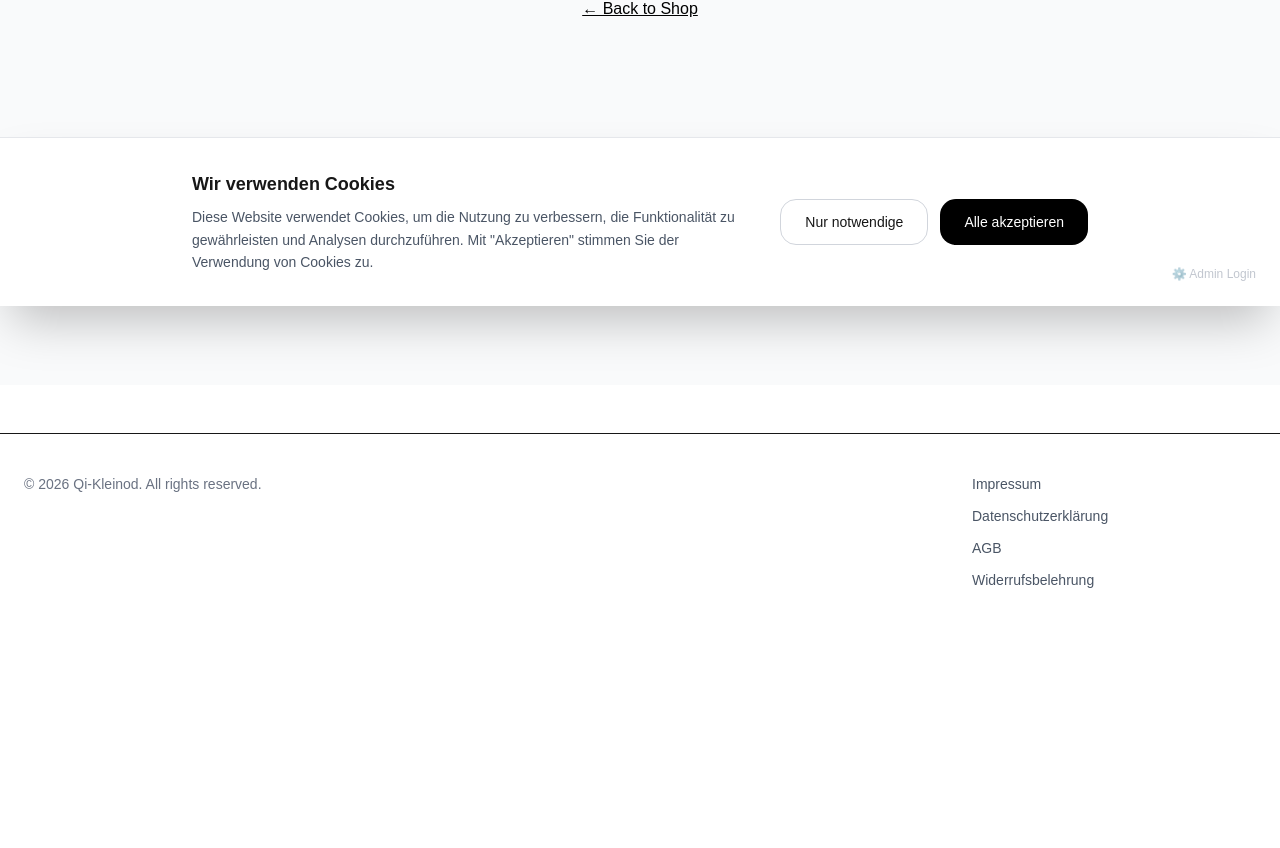
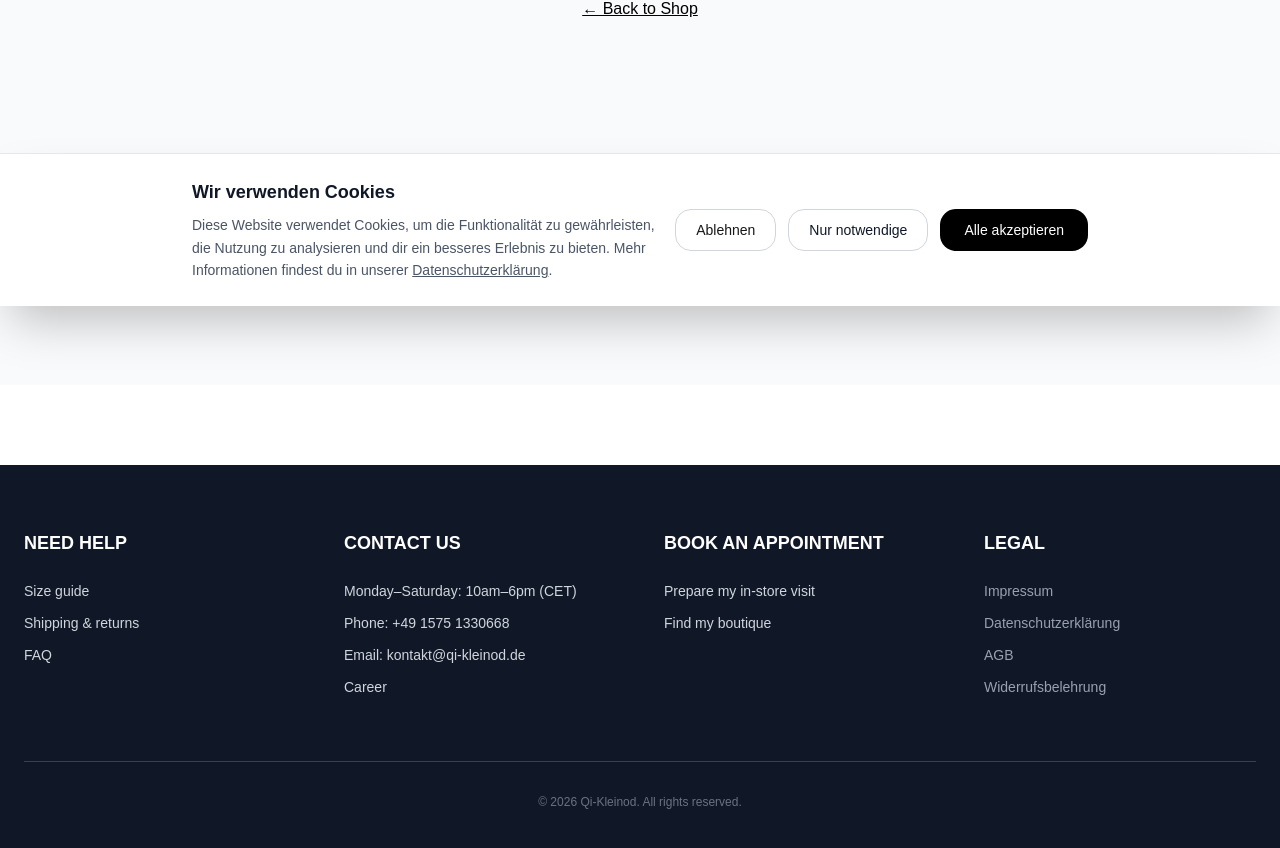
Before and after one commit to zsc13810288137/qi-kleinod, a Next.js app: page /checkout in a window 1280 px wide. Shown: the part 494-1342 px from the top of the page. Before the commit the page ends 1124 px from the top, so only its background shows below. Built offline with nearby package versions, Linux system fonts and the light colour scheme; no server answers.

Commit message:
qi-kleinod version milestone_1_0_5

```diff
--- /dev/null
+++ b/app/career/page.tsx
@@ -0,0 +1,74 @@
+// app/career/page.tsx
+export default function CareerPage() {
+  return (
+    <div className="min-h-screen bg-gray-50 py-16">
+      <div className="max-w-4xl mx-auto px-6">
+        <h1 className="text-5xl font-bold text-center mb-4 text-gray-900">Join Our Team</h1>
+        <p className="text-center text-gray-600 text-lg mb-16">
+          We're looking for passionate people to grow with us.
+        </p>
+
+        <div className="space-y-12">
+
+          {/* 职位1：网站开发助理 */}
+          <div className="bg-white rounded-3xl p-10 shadow-sm">
+            <div className="flex justify-between items-start mb-6">
+              <div>
+                <h2 className="text-2xl font-semibold text-gray-900">Website Development Assistant</h2>
+                <p className="text-emerald-600 font-medium mt-1">Part-time / Remote</p>
+              </div>
+              <span className="bg-emerald-100 text-emerald-700 px-4 py-1.5 rounded-full text-sm font-medium">Open Position</span>
+            </div>
+            <p className="text-gray-600 mb-6">
+              We are looking for a motivated individual to assist with website maintenance,
+              feature development, and bug fixing for our online jewelry store.
+            </p>
+            <div className="text-sm text-gray-500 space-y-2">
+              <p><strong>Requirements:</strong></p>
+              <ul className="list-disc pl-5 space-y-1">
+                <li>Basic knowledge of Next.js, React, and Tailwind CSS</li>
+                <li>Familiarity with Supabase or similar backend services</li>
+                <li>Good English and German communication skills</li>
+                <li>Ability to work independently and learn quickly</li>
+              </ul>
+            </div>
+            <button className="mt-8 px-8 py-3 bg-black text-white rounded-2xl hover:bg-gray-800 transition">
+              Apply Now
+            </button>
+          </div>
+
+          {/* 职位2：店内导购助理 */}
+          <div className="bg-white rounded-3xl p-10 shadow-sm">
+            <div className="flex justify-between items-start mb-6">
+              <div>
+                <h2 className="text-2xl font-semibold text-gray-900">In-Store Sales Assistant</h2>
+                <p className="text-emerald-600 font-medium mt-1">Part-time • Mainz Area</p>
+              </div>
+              <span className="bg-emerald-100 text-emerald-700 px-4 py-1.5 rounded-full text-sm font-medium">Open Position</span>
+            </div>
+            <p className="text-gray-600 mb-6">
+              We are looking for a friendly and enthusiastic person to assist customers in our offline store,
+              provide product advice, and help with daily operations.
+            </p>
+            <div className="text-sm text-gray-500 space-y-2">
+              <p><strong>Requirements:</strong></p>
+              <ul className="list-disc pl-5 space-y-1">
+                <li>Passion for jewelry and customer service</li>
+                <li>Good communication skills in German and English</li>
+                <li>Friendly, reliable, and detail-oriented</li>
+                <li>Availability on weekends is a plus</li>
+              </ul>
+            </div>
+            <button className="mt-8 px-8 py-3 bg-black text-white rounded-2xl hover:bg-gray-800 transition">
+              Apply Now
+            </button>
+          </div>
+        </div>
+
+        <div className="text-center mt-16 text-gray-500 text-sm">
+          Please send your application with CV to: <span className="text-black">kontakt@qi-kleinod.de</span>
+        </div>
+      </div>
+    </div>
+  );
+}
--- a/app/layout.tsx
+++ b/app/layout.tsx
@@ -8,7 +8,7 @@ import { useRouter } from 'next/navigation';
 import { Toaster, toast } from 'sonner';
 import './globals.css';
 import CookieConsent from '@/components/CookieConsent';
-import { Analytics } from '@vercel/analytics/react';   // 新增：Vercel Analytics
+import { Analytics } from '@vercel/analytics/react';
 
 export default function RootLayout({
   children,
@@ -176,29 +176,56 @@ export default function RootLayout({
         {/* Vercel Analytics */}
         <Analytics />
 
-        {/* Footer - 四等分布局，法律链接放在最右边垂直排列 */}
-        <footer className="bg-white border-t py-10 mt-12">
+        {/* Footer - 四栏布局（借鉴模板风格 + 法律链接） */}
+        <footer className="bg-gray-900 text-gray-300 py-16 mt-20">
           <div className="max-w-7xl mx-auto px-6">
-            <div className="grid grid-cols-1 md:grid-cols-4 gap-8 text-sm">
+            <div className="grid grid-cols-1 md:grid-cols-4 gap-12">
 
-              {/* 第一列：版权信息 */}
+              {/* 第一栏：Need Help */}
               <div>
-                <p className="text-gray-500">© 2026 Qi-Kleinod. All rights reserved.</p>
+                <h3 className="text-white font-semibold text-lg mb-6">NEED HELP</h3>
+                <div className="space-y-3 text-sm">
+                  <Link href="/size-guide" className="hover:text-white transition block">Size guide</Link>
+                  <Link href="/shipping-returns" className="hover:text-white transition block">Shipping & returns</Link>
+                  <Link href="/faq" className="hover:text-white transition block">FAQ</Link>
+                </div>
               </div>
 
-              {/* 第二列：留空 */}
-              <div></div>
+              {/* 第二栏：Contact Us */}
+              <div>
+                <h3 className="text-white font-semibold text-lg mb-6">CONTACT US</h3>
+                <div className="space-y-3 text-sm">
+                  <p>Monday–Saturday: 10am–6pm (CET)</p>
+                  <p>Phone: +49 1575 1330668</p>
+                  <p>Email: kontakt@qi-kleinod.de</p>
+                  <Link href="/career" className="hover:text-white transition block text-sm font-medium">Career</Link>
+                </div>
+              </div>
 
-              {/* 第三列：留空 */}
-              <div></div>
+              {/* 第三栏：Book an Appointment */}
+              <div>
+                <h3 className="text-white font-semibold text-lg mb-6">BOOK AN APPOINTMENT</h3>
+                <div className="space-y-3 text-sm">
+                  <Link href="/appointment" className="hover:text-white transition block">Prepare my in-store visit</Link>
+                  <Link href="/boutiques" className="hover:text-white transition block">Find my boutique</Link>
+                </div>
+              </div>
 
-              {/* 第四列：法律链接（垂直排列，左对齐） */}
-              <div className="flex flex-col gap-3 text-gray-600">
-                <Link href="/impressum" className="hover:text-gray-900 transition">Impressum</Link>
-                <Link href="/datenschutz" className="hover:text-gray-900 transition">Datenschutzerklärung</Link>
-                <Link href="/agb" className="hover:text-gray-900 transition">AGB</Link>
-                <Link href="/widerruf" className="hover:text-gray-900 transition">Widerrufsbelehrung</Link>
+              {/* 第四栏：法律链接（垂直排列，左对齐） */}
+              <div>
+                <h3 className="text-white font-semibold text-lg mb-6">LEGAL</h3>
+                <div className="flex flex-col gap-3 text-sm text-gray-400">
+                  <Link href="/impressum" className="hover:text-white transition">Impressum</Link>
+                  <Link href="/datenschutz" className="hover:text-white transition">Datenschutzerklärung</Link>
+                  <Link href="/agb" className="hover:text-white transition">AGB</Link>
+                  <Link href="/widerruf" className="hover:text-white transition">Widerrufsbelehrung</Link>
+                </div>
               </div>
+            </div>
+
+            {/* 底部版权 */}
+            <div className="mt-16 pt-8 border-t border-gray-700 text-center text-xs text-gray-500">
+              © 2026 Qi-Kleinod. All rights reserved.
             </div>
           </div>
         </footer>
--- a/components/CookieConsent.tsx
+++ b/components/CookieConsent.tsx
@@ -22,31 +22,45 @@ export default function CookieConsent() {
     setShowBanner(false);
   };
 
+  const rejectAll = () => {
+    localStorage.setItem('cookieConsent', 'rejected');
+    setShowBanner(false);
+  };
+
   if (!showBanner) return null;
 
   return (
-    <div className="fixed bottom-0 left-0 right-0 bg-white border-t border-gray-200 shadow-2xl z-50 p-6 md:p-8">
+    <div className="fixed bottom-0 left-0 right-0 bg-white border-t border-gray-200 shadow-2xl z-[60] p-5 md:p-6">
       <div className="max-w-4xl mx-auto">
-        <div className="flex flex-col md:flex-row gap-6 items-start md:items-center">
+        <div className="flex flex-col md:flex-row gap-5 md:items-center">
+
           <div className="flex-1">
-            <h3 className="font-semibold text-lg mb-2">Wir verwenden Cookies</h3>
+            <h3 className="font-semibold text-base md:text-lg mb-2 text-gray-900">
+              Wir verwenden Cookies
+            </h3>
             <p className="text-gray-600 text-sm leading-relaxed">
-              Diese Website verwendet Cookies, um die Nutzung zu verbessern,
-              die Funktionalität zu gewährleisten und Analysen durchzuführen.
-              Mit "Akzeptieren" stimmen Sie der Verwendung von Cookies zu.
+              Diese Website verwendet Cookies, um die Funktionalität zu gewährleisten,
+              die Nutzung zu analysieren und dir ein besseres Erlebnis zu bieten.
+              Mehr Informationen findest du in unserer <a href="/datenschutz" className="underline hover:text-black">Datenschutzerklärung</a>.
             </p>
           </div>
 
           <div className="flex flex-col sm:flex-row gap-3 w-full md:w-auto">
             <button
+              onClick={rejectAll}
+              className="px-5 py-2.5 text-sm border border-gray-300 rounded-2xl hover:bg-gray-50 transition whitespace-nowrap"
+            >
+              Ablehnen
+            </button>
+            <button
               onClick={acceptNecessary}
-              className="px-6 py-3 text-sm border border-gray-300 rounded-2xl hover:bg-gray-50 transition whitespace-nowrap"
+              className="px-5 py-2.5 text-sm border border-gray-300 text-gray-900 rounded-2xl hover:bg-gray-50 transition whitespace-nowrap"
             >
               Nur notwendige
             </button>
             <button
               onClick={acceptAll}
-              className="px-6 py-3 text-sm bg-black text-white rounded-2xl hover:bg-gray-800 transition whitespace-nowrap"
+              className="px-6 py-2.5 text-sm bg-black text-white rounded-2xl hover:bg-gray-800 transition whitespace-nowrap font-medium"
             >
               Alle akzeptieren
             </button>
```
